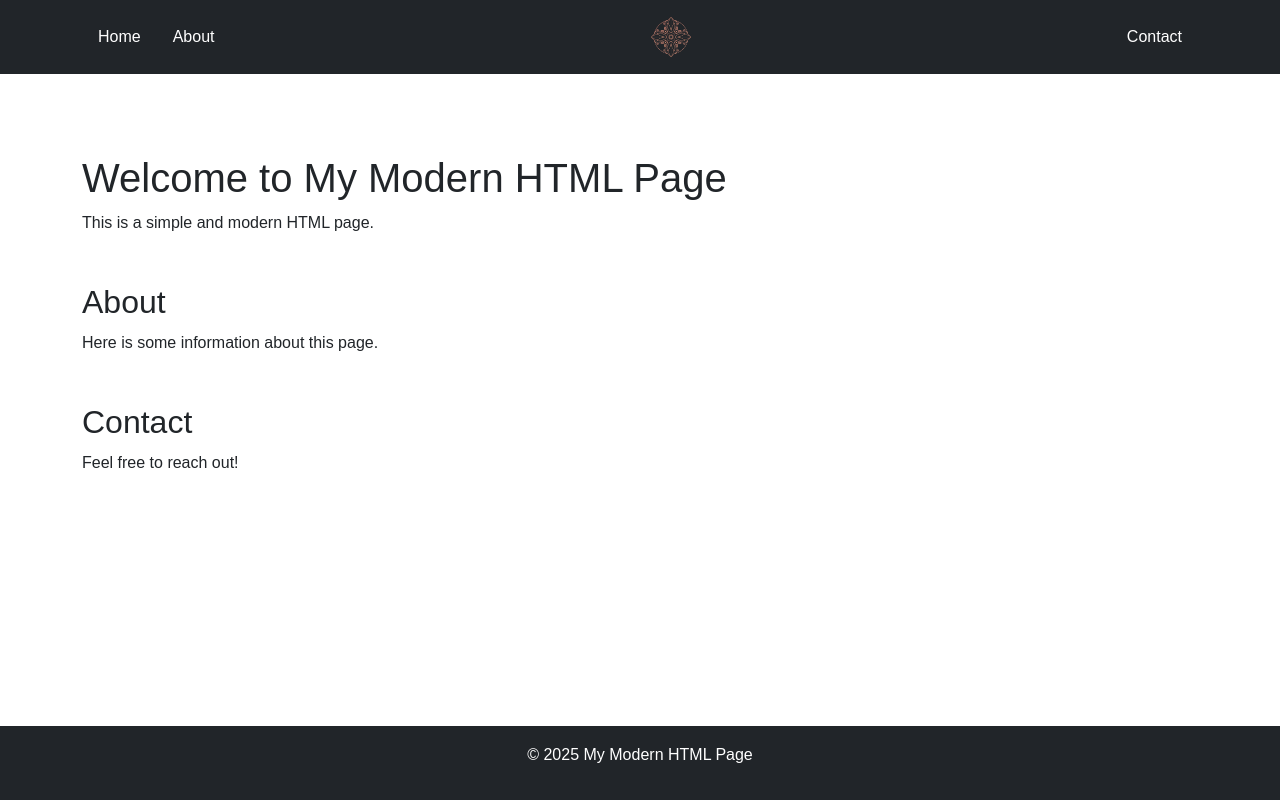
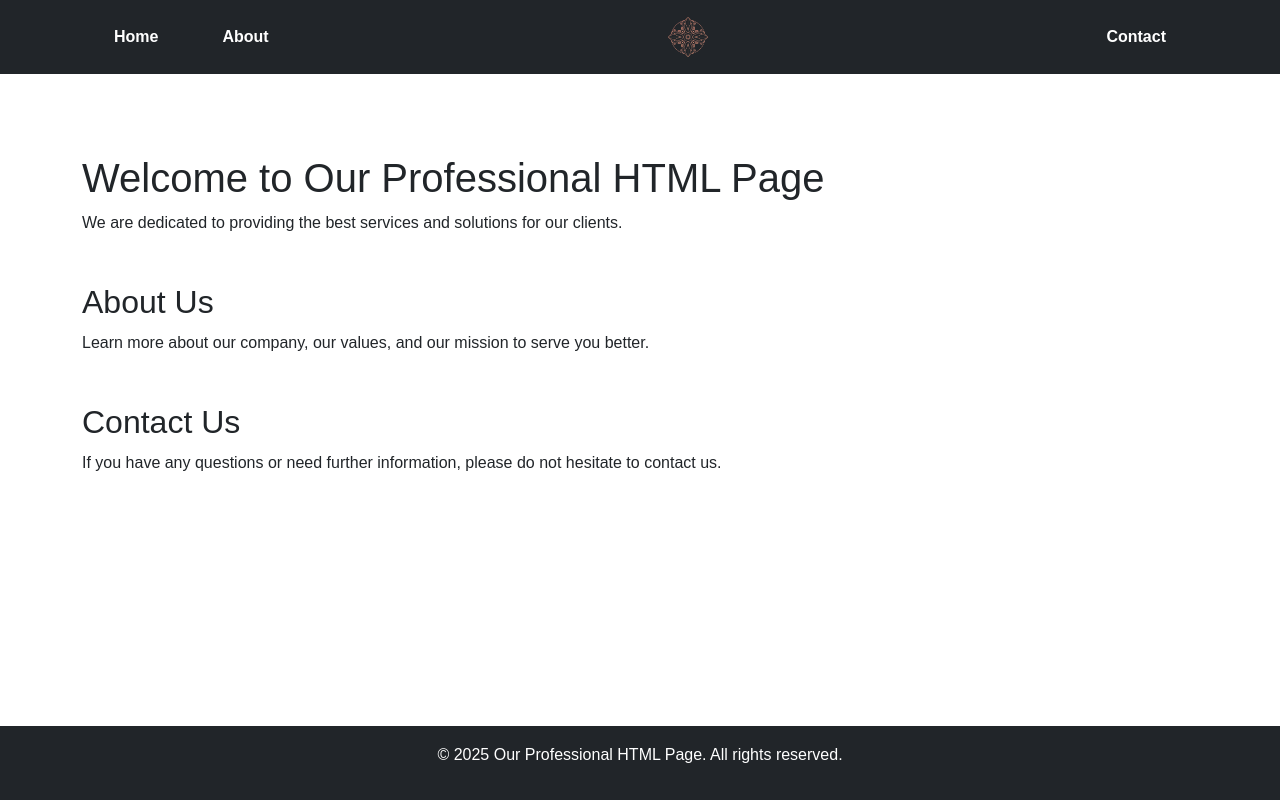
Before and after one commit to irnasoftware/github-begin, a plain HTML site: page index.html in a window 1280 px wide. Drawn offline with nearby package versions, Linux system fonts and the light colour scheme.

Commit message:
add navbar style

```diff
--- a/index.html
+++ b/index.html
@@ -3,7 +3,7 @@
   <head>
     <meta charset="UTF-8" />
     <meta name="viewport" content="width=device-width, initial-scale=1.0" />
-    <title>Modern HTML Page</title>
+    <title>Professional HTML Page</title>
     <!-- Bootstrap CSS -->
     <link
       href="https://stackpath.bootstrapcdn.com/bootstrap/5.3.0/css/bootstrap.min.css"
@@ -22,7 +22,7 @@
             <a class="nav-link text-white" href="#about">About</a>
           </li>
         </ul>
-        <img src="logo.png" alt="Logo" class="logo mx-auto d-block" />
+        <img src="logo.png" alt="Company Logo" class="logo mx-auto d-block" />
         <ul class="nav">
           <li class="nav-item">
             <a class="nav-link text-white" href="#contact">Contact</a>
@@ -32,20 +32,29 @@
     </header>
     <main class="container my-5">
       <section id="home" class="mb-5">
-        <h1>Welcome to My Modern HTML Page</h1>
-        <p>This is a simple and modern HTML page.</p>
+        <h1>Welcome to Our Professional HTML Page</h1>
+        <p>
+          We are dedicated to providing the best services and solutions for our
+          clients.
+        </p>
       </section>
       <section id="about" class="mb-5">
-        <h2>About</h2>
-        <p>Here is some information about this page.</p>
+        <h2>About Us</h2>
+        <p>
+          Learn more about our company, our values, and our mission to serve you
+          better.
+        </p>
       </section>
       <section id="contact" class="mb-5">
-        <h2>Contact</h2>
-        <p>Feel free to reach out!</p>
+        <h2>Contact Us</h2>
+        <p>
+          If you have any questions or need further information, please do not
+          hesitate to contact us.
+        </p>
       </section>
     </main>
     <footer class="bg-dark text-white text-center p-3">
-      <p>&copy; 2025 My Modern HTML Page</p>
+      <p>&copy; 2025 Our Professional HTML Page. All rights reserved.</p>
     </footer>
     <!-- Bootstrap JS and dependencies -->
     <script src="https://code.jquery.com/jquery-3.6.0.min.js"></script>
--- a/styles.css
+++ b/styles.css
@@ -3,6 +3,39 @@ body {
     margin: 0;
     padding: 0;
     line-height: 1.6;
+}
+
+header {
+    background: #333;
+    color: #fff;
+    padding: 1rem 0;
+}
+
+header nav {
+    display: flex;
+    justify-content: space-between;
+    align-items: center;
+}
+
+header .nav {
+    display: flex;
+    list-style: none;
+    padding: 0;
+    margin: 0;
+}
+
+header .nav-item {
+    margin: 0 1rem;
+}
+
+header .nav-link {
+    color: #fff !important;
+    text-decoration: none;
+    font-weight: bold;
+}
+
+header .nav-link:hover {
+    text-decoration: underline;
 }
 
 header .logo {
@@ -26,11 +59,3 @@ footer {
     width: 100%;
     bottom: 0;
 }
-
-.nav-link {
-    color: #fff !important;
-}
-
-.nav-link:hover {
-    text-decoration: underline;
-}
```
